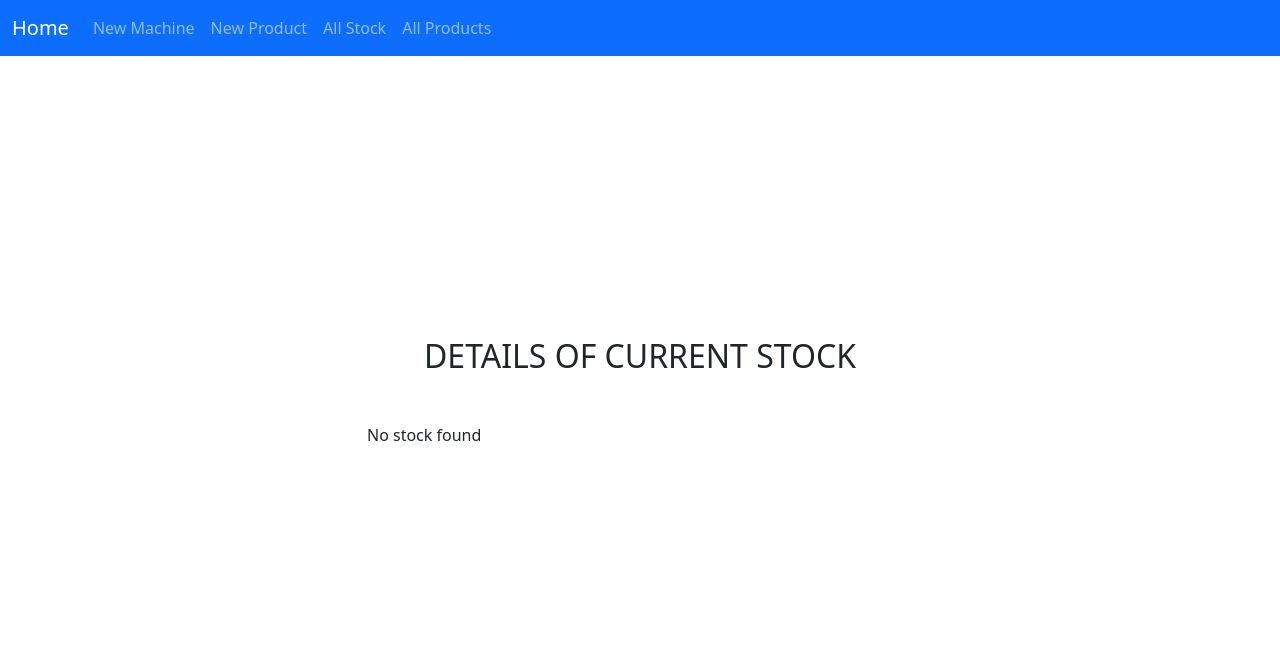
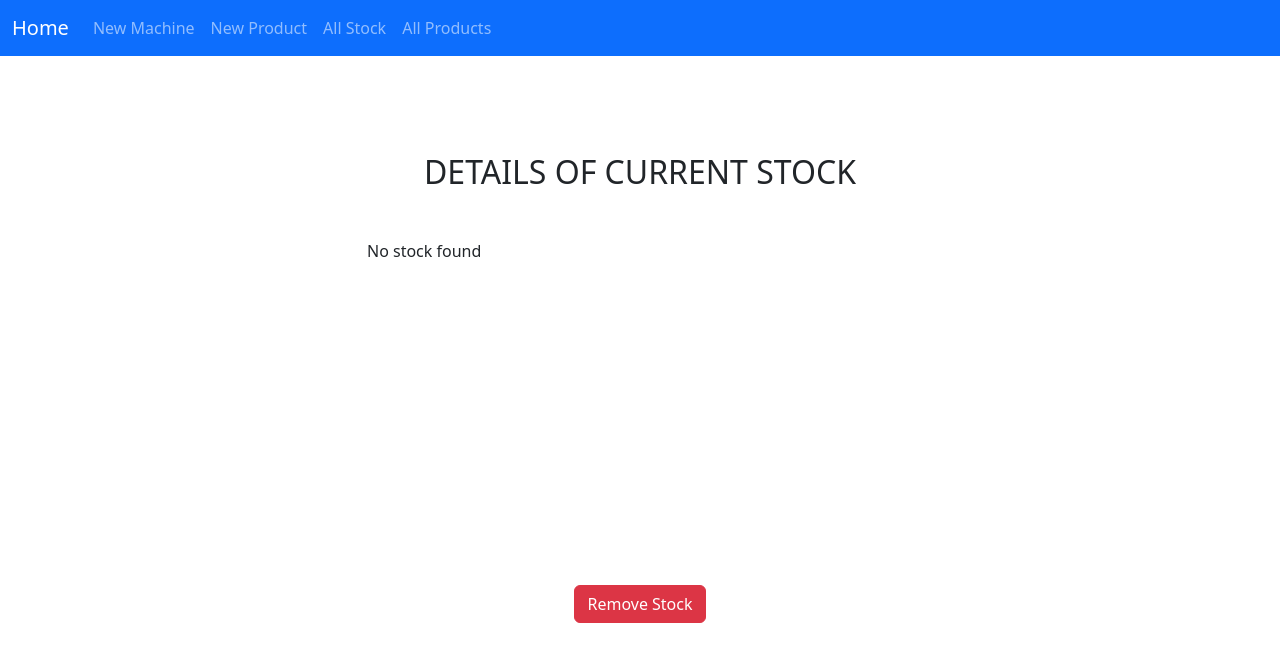
Before and after one commit to jtlantz/se-p1-backend, a Django app: template app/backend/api/templates/api/stock.html in a window 1280 px wide. Shown: the top 662 px of the page. Run offline with Django 4.2, Linux system fonts and the light colour scheme; the template is opened without the code that fills it, so the values that code supplies are empty.

Commit message:
add functionality for deleting stock

```diff
--- a/app/backend/api/templates/api/stock.html
+++ b/app/backend/api/templates/api/stock.html
@@ -39,6 +39,13 @@
                     <p>No stock found</p>
                     {% endif %}
                 </div>
+                <div class="mb-4 text-center">
+                    <a href="/api/stock/delete/{{stock.id}}">
+                        <button type="button" class="btn btn-danger" title="Remove Stock" onclick="return confirm('Are you sure?');">
+                            <span class="glyphicon glyphicon-trash">Remove Stock</span>
+                        </button>
+                    </a>
+                </div>
             </div>
         </div>
     </div>
--- a/app/backend/api/views.py
+++ b/app/backend/api/views.py
@@ -117,7 +117,9 @@ def deleteProduct(request, product_id):
     return HttpResponse("deleteProduct")
 
 def deleteStock(request, stock_id):
-    return HttpResponse("deleteStock")
+    stock = get_object_or_404(Stock, id=stock_id)
+    stock.delete()
+    return index(request)
 
 #------------------------Update things------------------------
 
```
